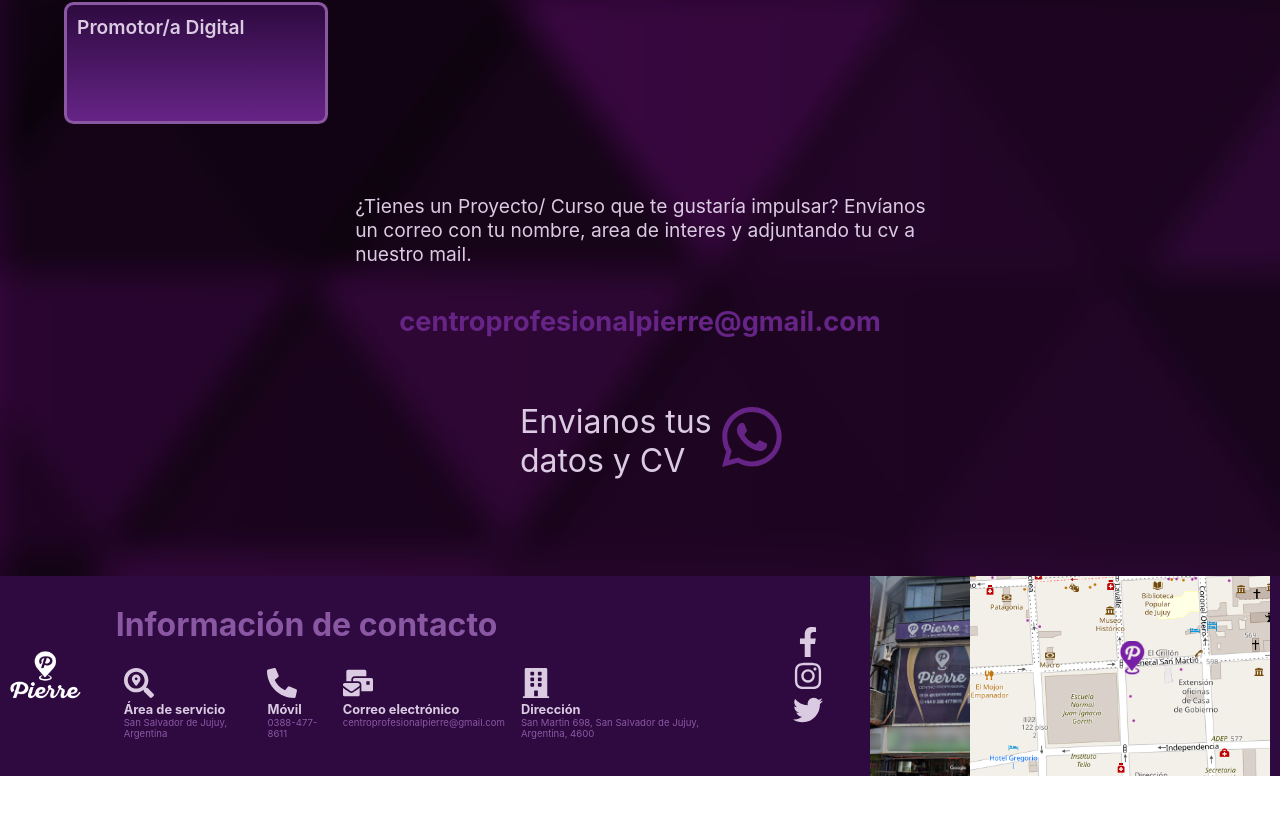
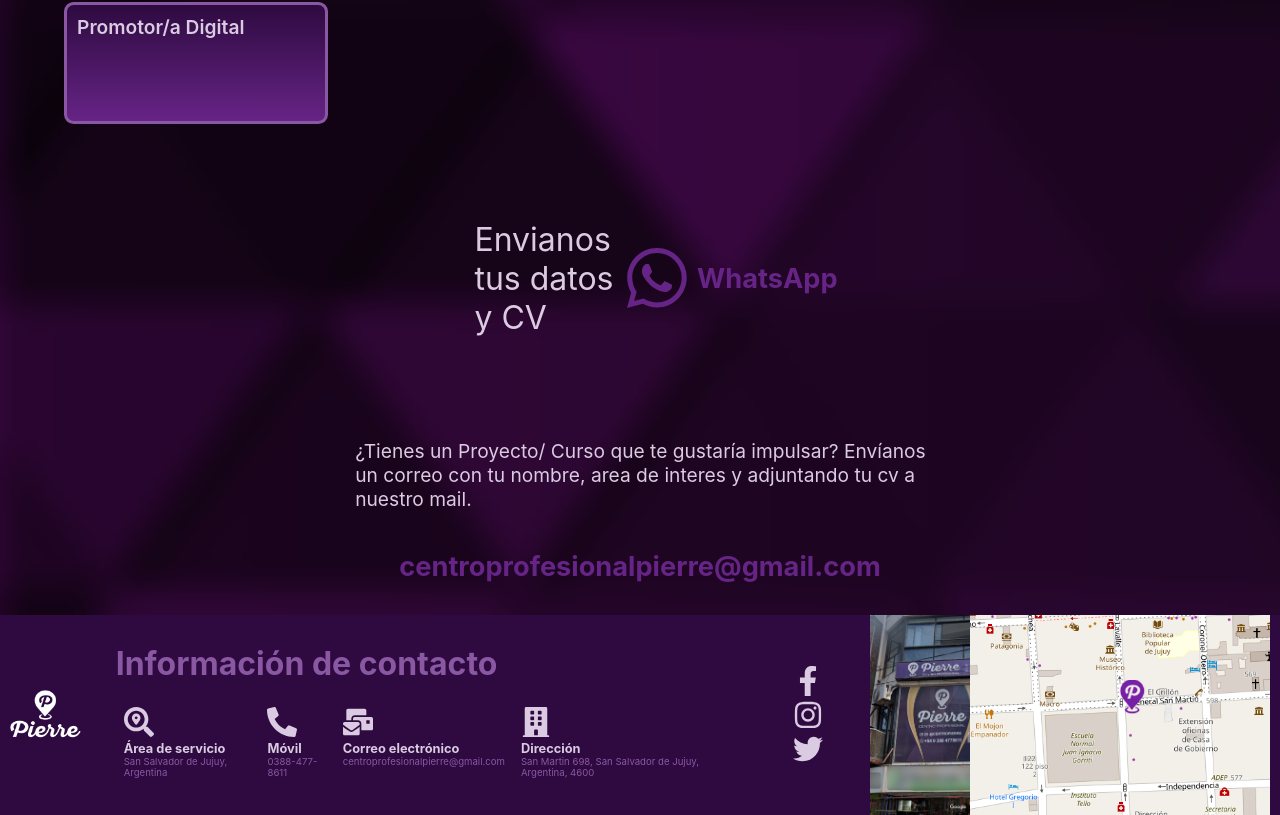
Before and after one commit to Lucasz-Niemiec/PierreLanding, a React (Create React App) app: page /Jobs in a window 1280 px wide. Shown: the part 1115-1930 px from the top of the page. Before the commit the page ends 1891 px from the top, so only its background shows below. Built offline with nearby package versions, Linux system fonts and the light colour scheme.

Commit message:
change whats link

```diff
--- a/src/components/WhatsApp/index.js
+++ b/src/components/WhatsApp/index.js
@@ -6,9 +6,9 @@ function WhatsAppButton({ position }) {
 		<div>
 			{" "}
 			<a
-				href="https://wa.me/5493884778611?text=Hola%20Me interesa%20estudiar/%20trabajar%20en%20pierre"
+				href="https://wa.me/5493884778611?text=Hola%20Te damos la bienvenida a Centro Profesional Pierre _Nos alegra que quieras sumarte a nuestro Equipo de Profesionales_ *A continuación Adjúntanos tu C.V. y lo enviaremos al área correspondiente!*%20"
+				rel="noreferrer"
 				target="_blank"
-				rel="noreferrer"
 			>
 				<StyledIcon style={{ position }} title="chat in whatsapp"></StyledIcon>
 			</a>
--- a/src/components/getInContact/getInContact.styled.js
+++ b/src/components/getInContact/getInContact.styled.js
@@ -35,17 +35,22 @@ export const Container = styled.div`
 `;
 
 export const ContinerLinks = styled.div`
-	width: 50%;
+	width: 65%;
 	align-self: center;
 	display: flex;
 	justify-content: center;
 	align-items: center;
 	p {
 		font-size: 2em;
-		width: fit-content;
+		width: 90%;
 	}
 	@media screen and (max-width: 1000px) {
 		width: 100%;
+	}
+
+	a {
+		display: flex;
+		align-items: center;
 	}
 `;
 
--- a/src/components/getInContact/index.js
+++ b/src/components/getInContact/index.js
@@ -3,6 +3,16 @@ import { Container, WhaIcon, ContinerLinks } from "./getInContact.styled";
 const GetInContact = () => {
 	return (
 		<Container>
+			<ContinerLinks>
+				<p>Envianos tus datos y CV</p>
+				<a
+					href="https://wa.me/5493884778611?text=Hola%20Te damos la bienvenida a Centro Profesional Pierre _Nos alegra que quieras sumarte a nuestro Equipo de Profesionales_ *A continuación Adjúntanos tu C.V. y lo enviaremos al área correspondiente!*%20"
+					rel="noreferrer"
+					target="_blank"
+				>
+					<WhaIcon /> <span>WhatsApp</span>
+				</a>
+			</ContinerLinks>
 			<p>
 				¿Tienes un Proyecto/ Curso que te gustaría impulsar? Envíanos un correo
 				con tu nombre, area de interes y adjuntando tu cv a nuestro mail.
@@ -10,17 +20,6 @@ const GetInContact = () => {
 			<a href="mailto:centroprofesionalpierre@gmail.com">
 				centroprofesionalpierre@gmail.com
 			</a>
-
-			<ContinerLinks>
-				<p>Envianos tus datos y CV</p>
-				<a
-					href="https://wa.me/5493884778611?text=Hola%20me interesa%20estudiar/%20trabajar%20en%20pierre"
-					rel="noreferrer"
-					target="_blank"
-				>
-					<WhaIcon />
-				</a>
-			</ContinerLinks>
 		</Container>
 	);
 };
```
